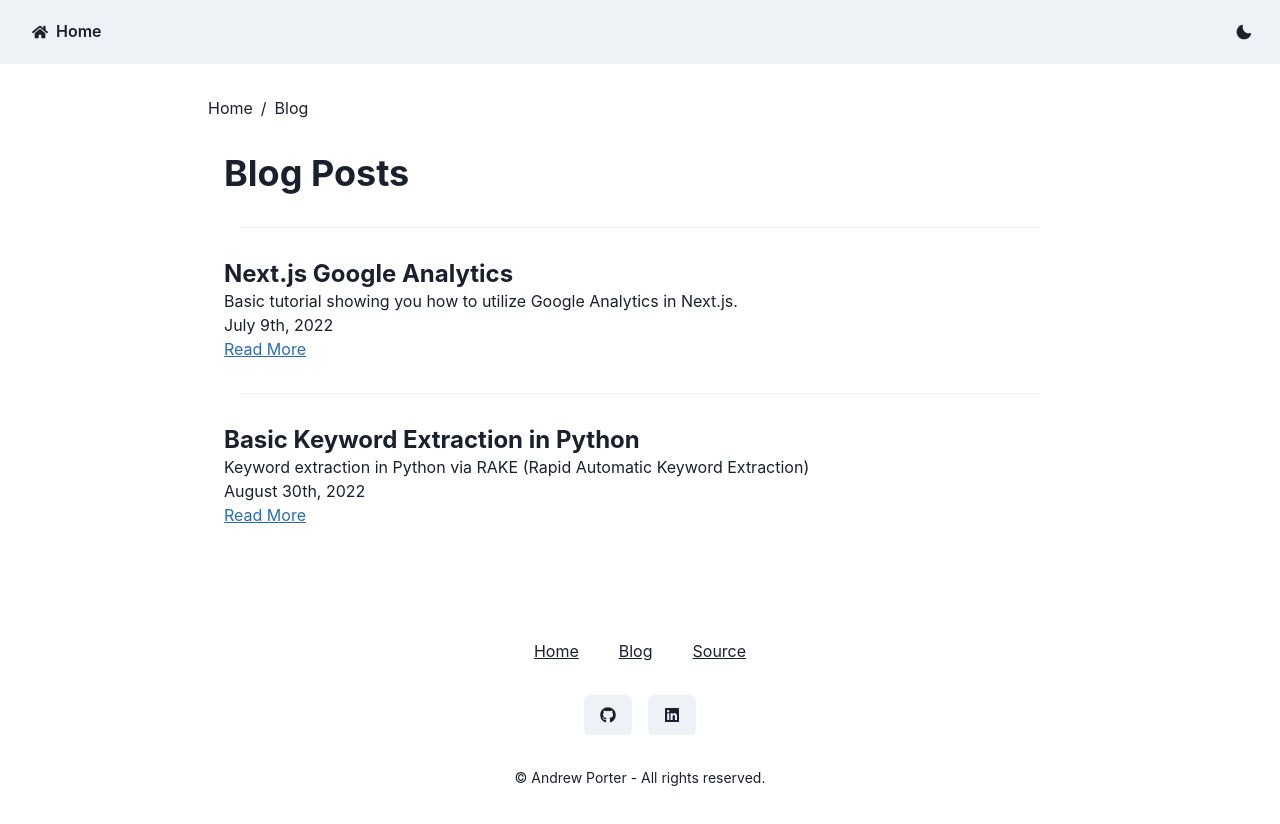
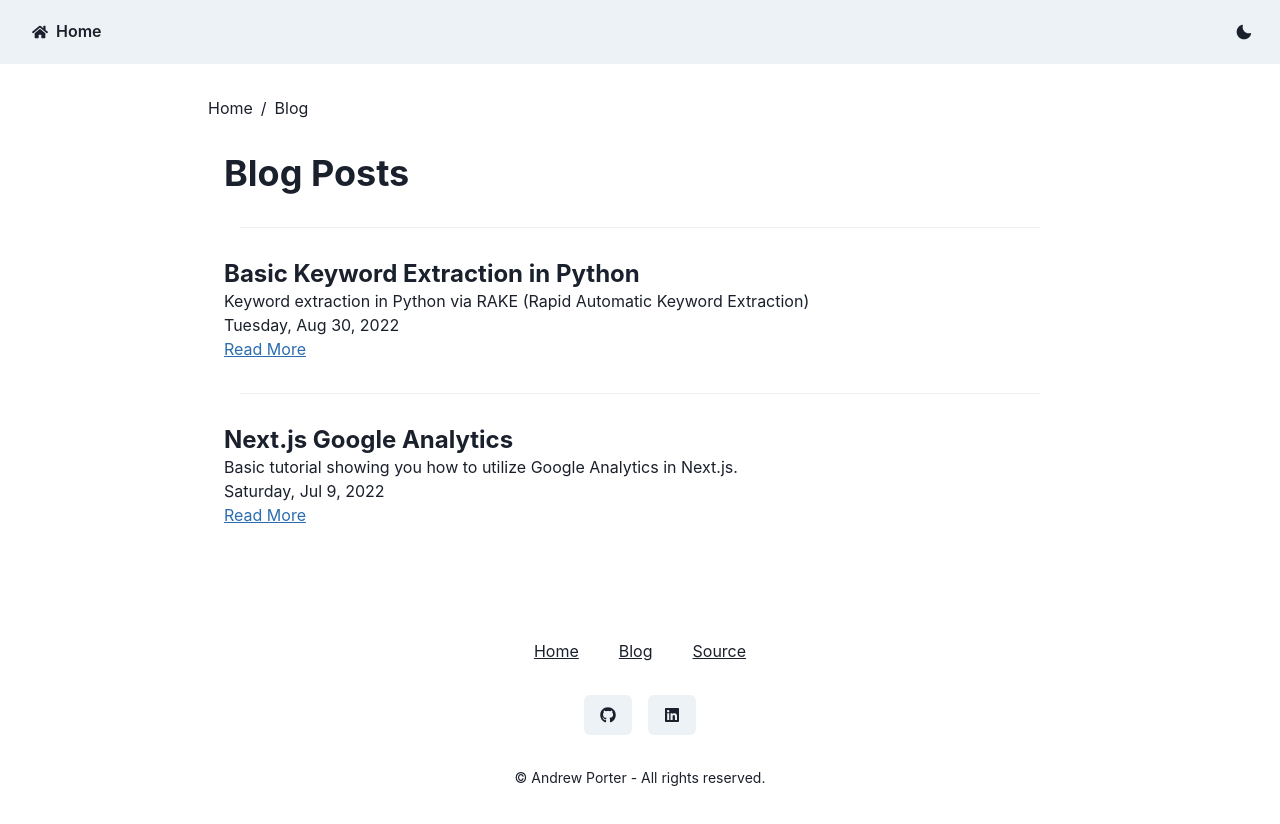
Before and after one commit to AndrewRPorter/website, a Next.js app: page /blog in a window 1280 px wide. Shown: the top 824 px of the page. Built offline with nearby package versions, Linux system fonts and the light colour scheme.

Commit message:
Use JS date objects to sort articles by time

```diff
--- a/markdown/blog/nextjs_analytics.md
+++ b/markdown/blog/nextjs_analytics.md
@@ -3,7 +3,7 @@ title: Next.js Google Analytics
 path: nextjs_analytics
 seoTitle: Setup Google Analytics in a Next.js Application - Andrew R. Porter
 description: Basic tutorial showing you how to utilize Google Analytics in Next.js.
-datePublished: July 9th, 2022
+datePublished: !!str 2022-07-09
 ---
 
 # Next.js Google Analytics Setup
--- a/markdown/blog/python_keyword_extraction.md
+++ b/markdown/blog/python_keyword_extraction.md
@@ -3,7 +3,7 @@ title: Basic Keyword Extraction in Python
 path: python_keyword_extraction
 seoTitle: Basic Keyword Extraction in Python - Andrew R. Porter
 description: Keyword extraction in Python via RAKE (Rapid Automatic Keyword Extraction)
-datePublished: August 30th, 2022
+datePublished: !!str 2022-08-30
 ---
 
 # Basic Keyword Extraction in Python
--- a/pages/blog/index.tsx
+++ b/pages/blog/index.tsx
@@ -15,6 +15,7 @@ import { blogPostFilePaths, BLOG_POST_PATH } from '@/utils/constants'
 import { getDataFromFilePath } from '@/utils/grayMatterUtils'
 import Layout from '@/components/layout'
 import { Fragment } from 'react'
+import { useRouter } from 'next/router'
 
 type Props = {
   allContent: {
@@ -26,9 +27,29 @@ type Props = {
 }
 
 export default function Blog(props: Props) {
-  const sortedContent = props.allContent.sort((curr, compare) =>
-    curr.datePublished > compare.datePublished ? -1 : 1
-  )
+  const router = useRouter()
+  const locale = router.locale
+
+  const sortedContent = props.allContent.sort((curr, compare) => {
+    const parsedCurrentDate = Date.parse(curr.datePublished)
+    const parsedCompareDate = Date.parse(compare.datePublished)
+    return parsedCurrentDate > parsedCompareDate ? -1 : 1
+  })
+
+  /**
+   * Parses and formats an input date string from grey-matter
+   *
+   * @param date input date string of form year-month-date
+   * @returns formatted date string
+   */
+  const formatDate = (date: string): string => {
+    return new Date(Date.parse(date)).toLocaleDateString(locale, {
+      weekday: 'long',
+      year: 'numeric',
+      month: 'short',
+      day: 'numeric'
+    })
+  }
 
   return (
     <Layout seoTitle="Blog | Andrew Porter">
@@ -55,7 +76,7 @@ export default function Blog(props: Props) {
                   {content.title}
                 </Heading>
                 <Text>{content.description}</Text>
-                <Text>{content.datePublished}</Text>
+                <Text>{formatDate(content.datePublished)}</Text>
                 <Link href={`/blog/${content.path}`}>
                   <Text
                     color={useColorModeValue('blue.600', 'blue.300')}
```
